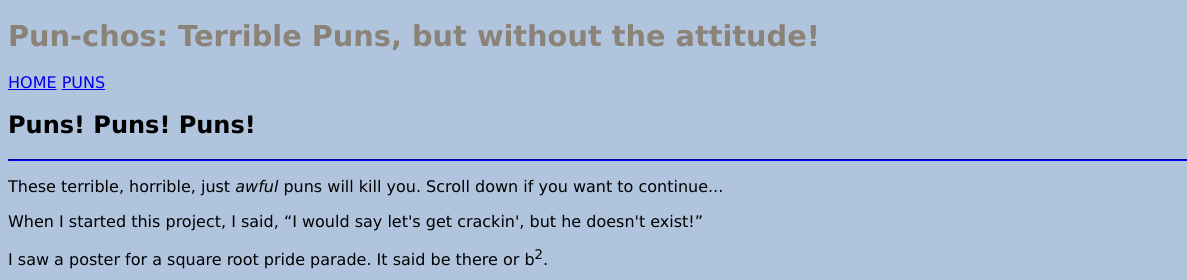
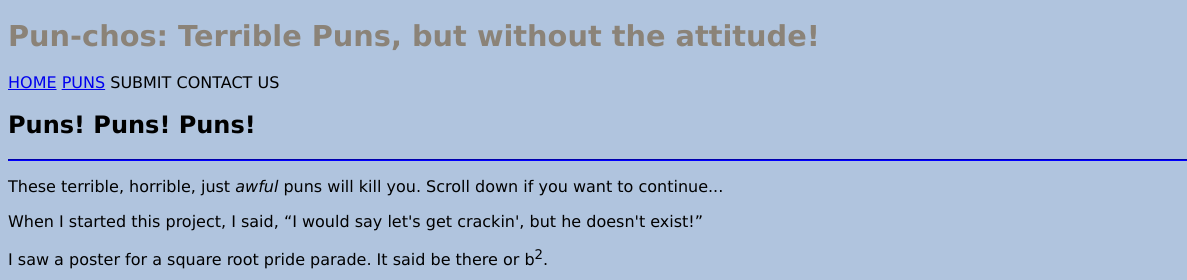
Before and after one commit to ajwca19/pun-chos, a plain HTML site: page puns.html in a window 1280 px wide. Shown: the top 280 px of the page, 0-1187 px from the left. Drawn offline with Linux system fonts and the light colour scheme.

Commit message:
Updated Files, they were buggy

```diff
--- a/puns.html
+++ b/puns.html
@@ -9,6 +9,8 @@
         but without the attitude!</h1>
         <a href="index.html">HOME</a>
         <a href="puns.html">PUNS</a>
+        <a>SUBMIT</a>
+        <a>CONTACT US</a>
         <img src="https://openclipart.org/download/145525/1308153957.svg" class="logo">
         <h2>Puns! Puns! Puns!</h2><hr>
         <p>These terrible, horrible, just
```
Also changed, not shown: index.html (line endings or trailing spaces).
